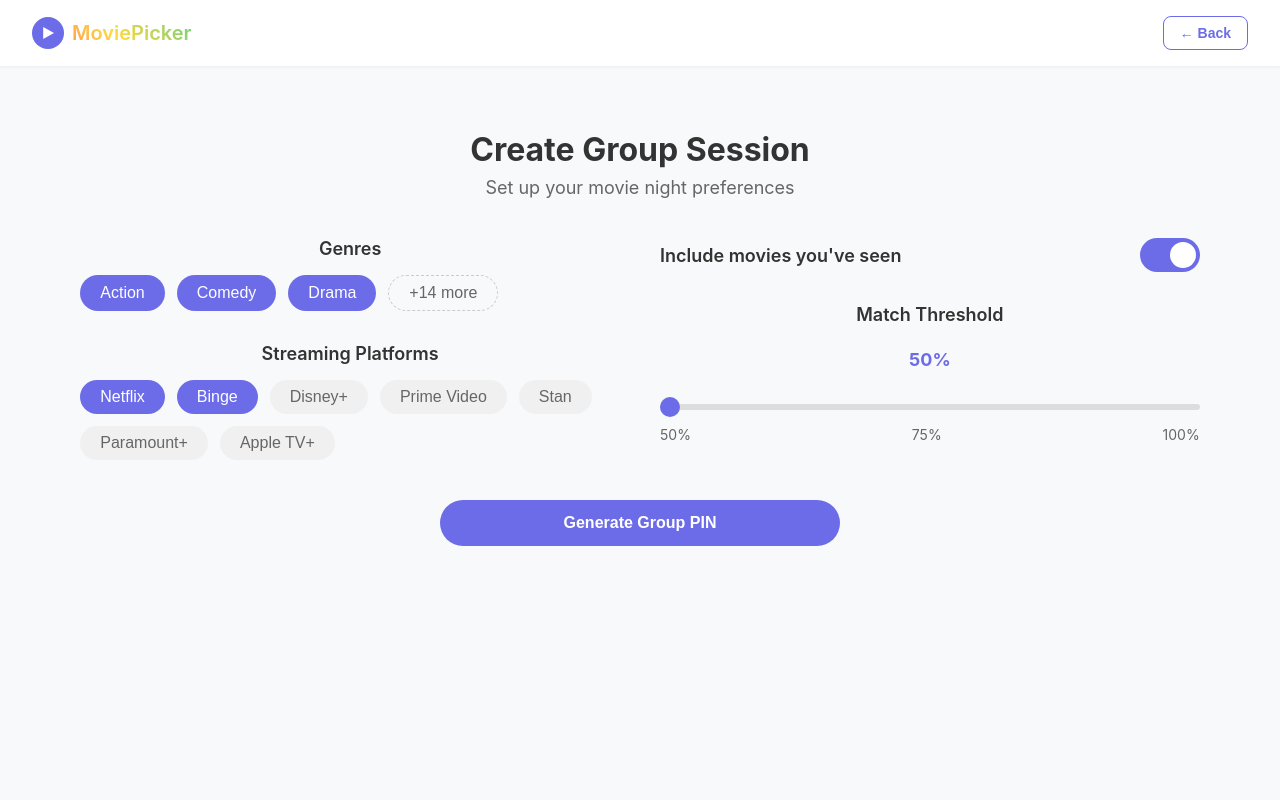
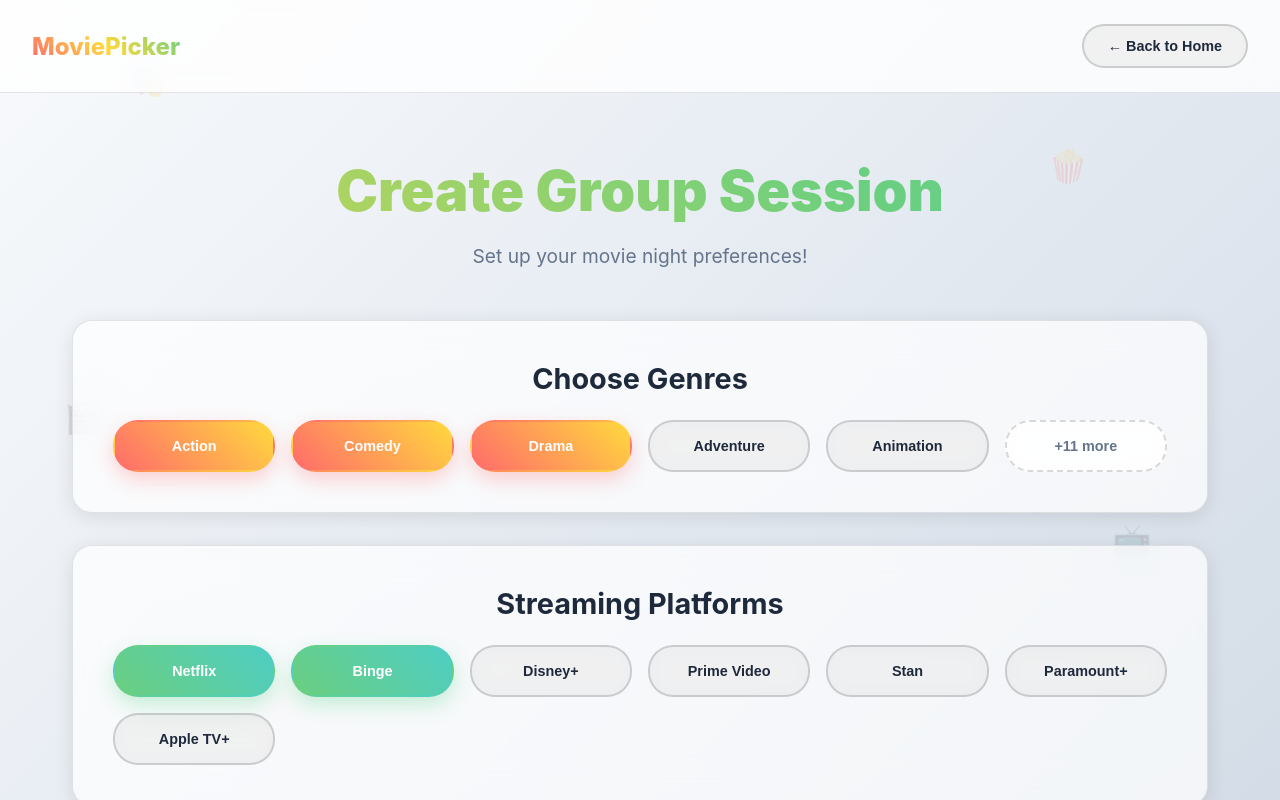
Before and after one commit to nawal-0/moviepicker, a React (Create React App) app in the folder frontend/: page / in a window 1280 px wide. Both pictures are taken after a click on the button "Create Session". Shown: the top 800 px of the page. Built offline with nearby package versions, Linux system fonts and the light colour scheme.

Commit message:
updated createsession UI

```diff
--- a/frontend/src/pages/CreateSession.js
+++ b/frontend/src/pages/CreateSession.js
@@ -1,5 +1,5 @@
 import React, { useState } from 'react';
-import '../Login.css';
+// import '../Login.css';
 import PinGenerated from '../components/PinGenerated';
 import '../styles/home.css';
 import '../styles/colours.css';
@@ -72,7 +72,7 @@ function CreateSession({ onStartSwiping, onBackToHome, onConnect }) {
     'Stan', 'Paramount+', 'Apple TV+'
   ];
 
-  const visibleGenres = showMoreGenres ? allGenres : allGenres.slice(0, 3);
+  const visibleGenres = showMoreGenres ? allGenres : allGenres.slice(0, 5);
 
   const handleGenreClick = (genre) => {
     setSelectedGenres(prev =>
@@ -168,64 +168,48 @@ function CreateSession({ onStartSwiping, onBackToHome, onConnect }) {
   };
 
   return (
-    <div className="app-container">
-      <header className="header">
-        <div className="logo">
-          <div className="logo-icon">
-            <svg width="24" height="24" viewBox="0 0 100 100">
-              <polygon points="30,25 75,50 30,75" fill="#fff" />
-            </svg>
-          </div>
-          <span className="app-name">MoviePicker</span>
-        </div>
-        <div style={{ display: 'flex', gap: '16px', alignItems: 'center' }}>
-          <button
-            onClick={onBackToHome}
-            style={{
-              background: 'none',
-              border: '1px solid #6C6CE8',
-              color: '#6C6CE8',
-              fontSize: '14px',
-              fontWeight: '600',
-              cursor: 'pointer',
-              display: 'flex',
-              alignItems: 'center',
-              gap: '8px',
-              padding: '8px 16px',
-              borderRadius: '8px',
-            }}
-          >
-            ← Back
-          </button>
+    <div className="app">
+      {/* Background elements */}
+      <div className="bg-elements">
+        <div className="movie-icon movie-icon-1">🎭</div>
+        <div className="movie-icon movie-icon-2">🍿</div>
+        <div className="movie-icon movie-icon-3">🎬</div>
+        <div className="movie-icon movie-icon-4">📺</div>
+        <div className="movie-icon movie-icon-5">🎪</div>
+      </div>
 
-        </div>
-      </header>
+      <nav className="navbar">
+        <a href="#" className="logo">MoviePicker</a>
+          <button onClick={onBackToHome} className="btn-back">
+          ← Back to Home
+        </button>
+      </nav>
 
       <main className="main-content">
-        <h1 className="page-title">Create Group Session</h1>
-        <p className="page-subtitle">Set up your movie night preferences</p>
+      <div className="page-header">
+          <h1 className="hero-title" style={{ fontSize: 'clamp(2rem, 5vw, 3.5rem)' }}>
+            Create Group Session
+          </h1>
+          <p className="tagline">Set up your movie night preferences!</p>
+      </div>
 
-        {error && (
-          <div style={{
-            backgroundColor: '#ffebee',
-            color: '#c62828',
-            padding: '12px 16px',
-            borderRadius: '8px',
-            marginBottom: '24px',
-            border: '1px solid #ffcdd2'
-          }}>
+      {error && (
+          <div className="error-message">
             {error}
           </div>
         )}
 
-        <div className="preferences-container">
-          <div className="left-column">
-            <h2 className="options-title">Genres</h2>
-            <div className="genre-buttons">
+        <div className="preferences-section">
+          {/* Genres Section */}
+          <div className="preference-card">
+            <h2 className="section-title" style={{ fontSize: '1.8rem', marginBottom: '1.5rem' }}>
+              Choose Genres
+            </h2>
+            <div className="options-grid">
               {visibleGenres.map(genre => (
                 <button
                   key={genre}
-                  className={`genre-button ${selectedGenres.includes(genre) ? 'selected' : ''}`}
+                  className={`option-chip ${selectedGenres.includes(genre) ? 'selected' : ''}`}
                   onClick={() => handleGenreClick(genre)}
                 >
                   {genre}
@@ -233,20 +217,25 @@ function CreateSession({ onStartSwiping, onBackToHome, onConnect }) {
               ))}
               {!showMoreGenres && (
                 <button
-                  className="genre-button more-button"
+                  className="option-chip more-chip"
                   onClick={() => setShowMoreGenres(true)}
                 >
-                  +{allGenres.length - 3} more
+                  +{allGenres.length - 6} more
                 </button>
               )}
             </div>
+          </div>
 
-            <h2 className="options-title streaming-title">Streaming Platforms</h2>
-            <div className="platform-buttons">
+            {/* Streaming Platforms Section */}
+          <div className="preference-card">
+            <h2 className="section-title" style={{ fontSize: '1.8rem', marginBottom: '1.5rem' }}>
+              Streaming Platforms
+            </h2>
+            <div className="options-grid">
               {allPlatforms.map(platform => (
                 <button
                   key={platform}
-                  className={`platform-button ${selectedPlatforms.includes(platform) ? 'selected' : ''}`}
+                  className={`option-chip platform-chip ${selectedPlatforms.includes(platform) ? 'selected' : ''}`}
                   onClick={() => handlePlatformClick(platform)}
                 >
                   {platform}
@@ -255,27 +244,16 @@ function CreateSession({ onStartSwiping, onBackToHome, onConnect }) {
             </div>
           </div>
 
-          <div className="right-column">
-            <div className="option-row">
-              <span className="option-label">Include movies you've seen</span>
-              <label className="toggle-switch">
-                <input
-                  type="checkbox"
-                  checked={includeSeen}
-                  onChange={(e) => setIncludeSeen(e.target.checked)}
-                />
-                <span className="toggle-slider"></span>
-              </label>
-            </div>
-
-            <div>
-              <h2 className="options-title threshold-title">Match Threshold</h2>
+          <div className="preference-card">
+          <h2 className="section-title" style={{ fontSize: '1.8rem', marginBottom: '1.5rem' }}>
+              Match Threshold
+            </h2>
               <div className="slider-container">
-                <div className="threshold-value">{matchThreshold}%</div>
                 <input
                   type="range"
                   min="50"
                   max="100"
+                  step="5"
                   value={matchThreshold}
                   onChange={(e) => setMatchThreshold(parseInt(e.target.value))}
                   className="threshold-slider"
@@ -286,15 +264,18 @@ function CreateSession({ onStartSwiping, onBackToHome, onConnect }) {
                   <span>100%</span>
                 </div>
               </div>
+              <p className="threshold-description">
+                Movies need {matchThreshold}% of group members to like them to be considered a match
+              </p>
             </div>
-          </div>
         </div>
 
+        {/* Create Session Button */}
         <div className="session-actions">
           <button
-            className="generate-pin-button"
+            className="btn btn-primary create-session-btn"
             onClick={handleCreateSession}
-            disabled={isLoading}
+            disabled={isLoading || selectedGenres.length === 0 || selectedPlatforms.length === 0}
           >
             {isLoading ? 'Creating Session...' : 'Generate Group PIN'}
           </button>
@@ -309,6 +290,328 @@ function CreateSession({ onStartSwiping, onBackToHome, onConnect }) {
           onStartSwiping={handleStartSwiping}
         />
       )}
+
+<style jsx>{`
+        /* Back button styles */
+        .btn-back {
+          background: none;
+          border: 2px solid var(--btn-secondary-border);
+          color: var(--text-primary);
+          font-size: 0.9rem;
+          font-weight: 600;
+          cursor: pointer;
+          display: flex;
+          align-items: center;
+          gap: 0.5rem;
+          padding: 0.75rem 1.5rem;
+          border-radius: 25px;
+          transition: all 0.3s ease;
+          backdrop-filter: var(--blur-light);
+          background: var(--btn-secondary-bg);
+        }
+
+        .btn-back:hover {
+          background: var(--btn-secondary-bg-hover);
+          border-color: var(--btn-secondary-border-hover);
+          transform: translateY(-2px);
+          box-shadow: 0 8px 20px var(--btn-secondary-shadow-hover);
+        }
+
+        /* Page header */
+        .page-header {
+          margin-bottom: 3rem;
+        }
+
+        /* Error message */
+        .error-message {
+          background: linear-gradient(135deg, #ffebee, #ffcdd2);
+          color: #c62828;
+          padding: 1rem 1.5rem;
+          border-radius: 15px;
+          margin-bottom: 2rem;
+          border: 1px solid #ffcdd2;
+          display: flex;
+          align-items: center;
+          gap: 0.75rem;
+          backdrop-filter: var(--blur-light);
+          font-weight: 500;
+        }
+
+        .error-icon {
+          font-size: 1.2rem;
+        }
+
+        /* Preferences section */
+        .preferences-section {
+          display: grid;
+          gap: 2rem;
+          margin-bottom: 3rem;
+        }
+
+        .preference-card {
+          background: var(--card-bg);
+          backdrop-filter: var(--blur-heavy);
+          border: 1px solid var(--card-border);
+          border-radius: 20px;
+          padding: 2.5rem;
+          box-shadow: 0 4px 20px var(--card-shadow);
+          transition: all 0.3s ease;
+          position: relative;
+          overflow: hidden;
+        }
+
+        .preference-card::before {
+          content: '';
+          position: absolute;
+          top: 0;
+          left: -100%;
+          width: 100%;
+          height: 100%;
+          background: linear-gradient(90deg, transparent, var(--card-shimmer), transparent);
+          transition: left 0.5s ease;
+          opacity: 0;
+        }
+
+        .preference-card:hover::before {
+          left: 100%;
+          opacity: 1;
+        }
+
+        .preference-card:hover {
+          transform: translateY(-5px);
+          box-shadow: 0 15px 40px var(--card-shadow-hover);
+          border-color: var(--card-border-hover);
+        }
+
+        /* Options grid */
+        .options-grid {
+          display: grid;
+          grid-template-columns: repeat(auto-fit, minmax(140px, 1fr));
+          gap: 1rem;
+        }
+
+        .option-chip {
+          padding: 1rem 1.5rem;
+          border: 2px solid var(--btn-secondary-border);
+          background: var(--btn-secondary-bg);
+          color: var(--text-primary);
+          border-radius: 25px;
+          font-size: 0.9rem;
+          font-weight: 600;
+          cursor: pointer;
+          transition: all 0.3s ease;
+          backdrop-filter: var(--blur-light);
+          position: relative;
+          overflow: hidden;
+        }
+
+        .option-chip::before {
+          content: '';
+          position: absolute;
+          top: 50%;
+          left: 50%;
+          width: 0;
+          height: 0;
+          background: linear-gradient(45deg, var(--brand-red), var(--brand-yellow));
+          border-radius: 50%;
+          transition: all 0.4s ease;
+          transform: translate(-50%, -50%);
+          z-index: -1;
+        }
+
+        .option-chip:hover::before {
+          width: 300px;
+          height: 300px;
+        }
+
+        .option-chip:hover {
+          transform: translateY(-3px);
+          box-shadow: 0 10px 25px var(--card-shadow-hover);
+          color: #fff;
+          border-color: transparent;
+        }
+
+        .option-chip.selected {
+          background: linear-gradient(45deg, var(--brand-red), var(--brand-yellow));
+          color: #fff;
+          border-color: transparent;
+          box-shadow: 0 8px 20px var(--btn-primary-shadow);
+        }
+
+        .more-chip {
+          background: var(--card-bg);
+          border: 2px dashed var(--btn-secondary-border);
+          color: var(--text-secondary);
+        }
+
+        .more-chip:hover {
+          border-style: solid;
+          color: var(--text-primary);
+        }
+
+        .platform-chip.selected {
+          background: linear-gradient(45deg, var(--brand-green), var(--brand-cyan));
+          box-shadow: 0 8px 20px rgba(76, 207, 130, 0.3);
+        }
+
+        /* Slider section */
+        .slider-section {
+          text-align: center;
+        }
+
+        .threshold-display {
+          display: flex;
+          flex-direction: column;
+          align-items: center;
+          margin-bottom: 2rem;
+        }
+
+        .threshold-value {
+          font-size: 3rem;
+          font-weight: 900;
+          background: linear-gradient(45deg, var(--brand-red), var(--brand-yellow));
+          background-clip: text;
+          -webkit-background-clip: text;
+          -webkit-text-fill-color: transparent;
+          line-height: 1;
+        }
+
+        .threshold-label {
+          color: var(--text-secondary);
+          font-size: 1rem;
+          margin-top: 0.5rem;
+        }
+
+        .slider-container {
+          max-width: 400px;
+          margin: 0 auto 1.5rem;
+        }
+
+        .threshold-slider {
+          width: 100%;
+          height: 8px;
+          border-radius: 5px;
+          background: var(--card-border);
+          outline: none;
+          -webkit-appearance: none;
+          appearance: none;
+          margin-bottom: 1rem;
+        }
+
+        .threshold-slider::-webkit-slider-thumb {
+          appearance: none;
+          width: 24px;
+          height: 24px;
+          border-radius: 50%;
+          background: linear-gradient(45deg, var(--brand-red), var(--brand-yellow));
+          cursor: pointer;
+          box-shadow: 0 4px 15px var(--btn-primary-shadow);
+          transition: all 0.3s ease;
+        }
+
+        .threshold-slider::-webkit-slider-thumb:hover {
+          transform: scale(1.2);
+          box-shadow: 0 6px 20px var(--btn-primary-shadow-hover);
+        }
+
+        .threshold-slider::-moz-range-thumb {
+          width: 24px;
+          height: 24px;
+          border-radius: 50%;
+          background: linear-gradient(45deg, var(--brand-red), var(--brand-yellow));
+          cursor: pointer;
+          border: none;
+          box-shadow: 0 4px 15px var(--btn-primary-shadow);
+        }
+
+        .slider-labels {
+          display: flex;
+          justify-content: space-between;
+          font-size: 0.9rem;
+          color: var(--text-secondary);
+        }
+
+        .threshold-description {
+          color: var(--text-secondary);
+          font-size: 0.95rem;
+          line-height: 1.5;
+          max-width: 500px;
+          margin: 0 auto;
+        }
+
+        /* Session actions */
+        .session-actions {
+          text-align: center;
+          margin-top: 3rem;
+        }
+
+        .create-session-btn {
+          font-size: 1.2rem;
+          padding: 1.25rem 3rem;
+          margin-bottom: 1rem;
+          position: relative;
+          overflow: hidden;
+        }
+
+        .create-session-btn:disabled {
+          opacity: 0.6;
+          cursor: not-allowed;
+          transform: none;
+          box-shadow: none;
+        }
+
+        .loading-spinner {
+          display: inline-block;
+          width: 20px;
+          height: 20px;
+          border: 2px solid rgba(0, 0, 0, 0.3);
+          border-radius: 50%;
+          border-top-color: #000;
+          animation: spin 1s linear infinite;
+          margin-right: 0.75rem;
+        }
+
+        @keyframes spin {
+          to { transform: rotate(360deg); }
+        }
+
+        .create-session-subtitle {
+          color: var(--text-secondary);
+          font-size: 0.95rem;
+          margin-top: 1rem;
+        }
+
+        /* Responsive design */
+        @media (max-width: 768px) {
+          .preferences-section {
+            gap: 1.5rem;
+          }
+
+          .preference-card {
+            padding: 2rem 1.5rem;
+          }
+
+          .options-grid {
+            grid-template-columns: repeat(auto-fit, minmax(120px, 1fr));
+            gap: 0.75rem;
+          }
+
+          .option-chip {
+            padding: 0.75rem 1rem;
+            font-size: 0.85rem;
+          }
+
+          .threshold-value {
+            font-size: 2.5rem;
+          }
+
+          .create-session-btn {
+            width: 100%;
+            max-width: 300px;
+          }
+        }
+      `}</style>
+
     </div>
   );
 }
--- a/frontend/src/styles/home.css
+++ b/frontend/src/styles/home.css
@@ -54,6 +54,10 @@
     backdrop-filter: var(--blur-light);
     background: var(--navbar-bg);
     border-bottom: 1px solid var(--navbar-border);
+
+    display: flex;
+    justify-content: space-between;
+    align-items: center;
   }
 
   .logo {
```
